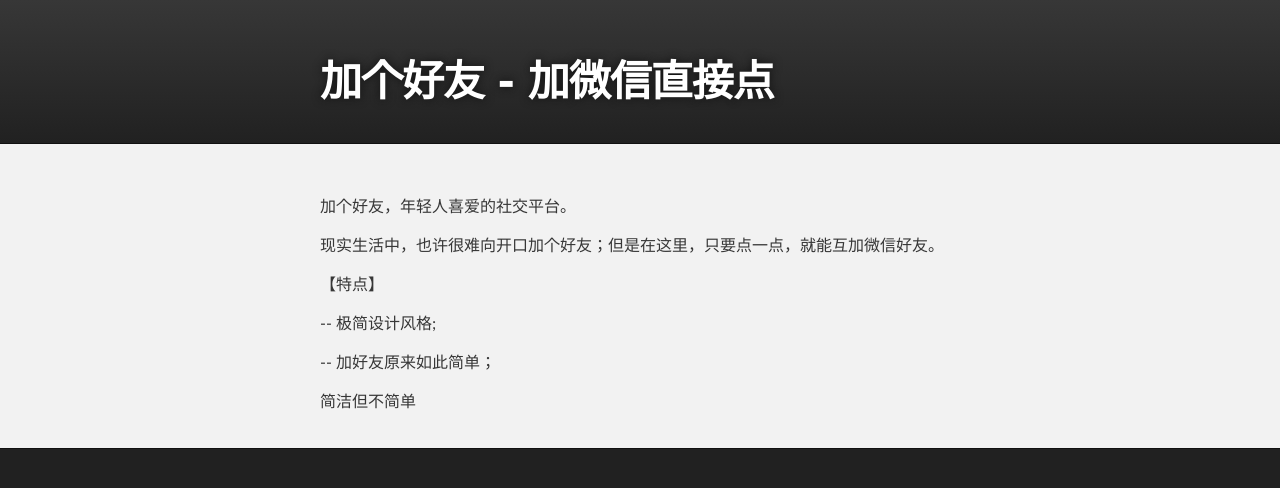
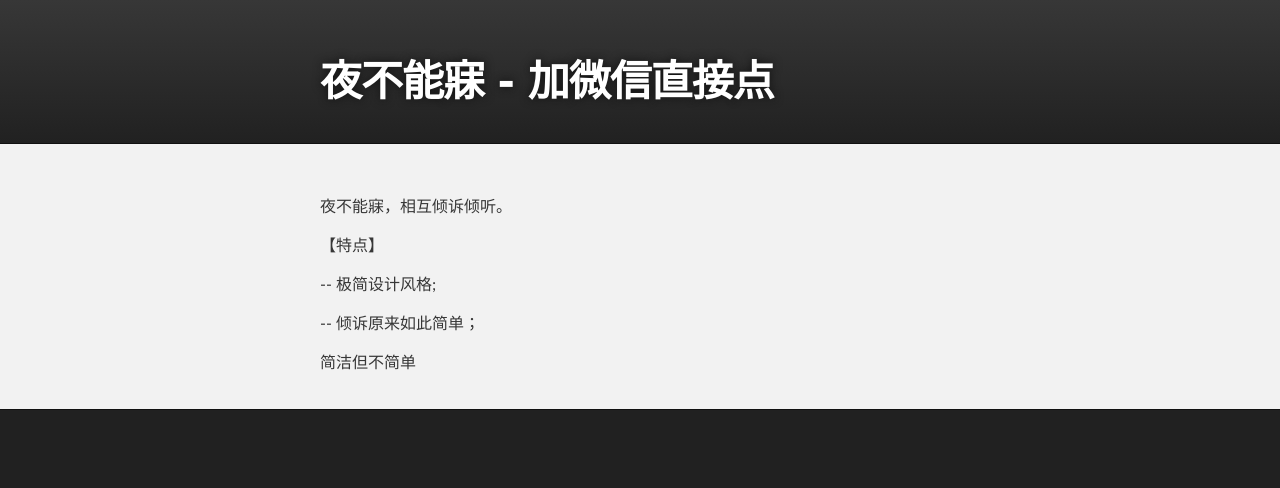
Before and after one commit to cocoaMine/highPicture, a plain HTML site: page JiaWeiXinIndex.html in a window 1280 px wide. Drawn offline with Linux system fonts and the light colour scheme.

Commit message:
Update JiaWeiXinIndex.html

```diff
--- a/JiaWeiXinIndex.html
+++ b/JiaWeiXinIndex.html
@@ -1,49 +1,112 @@
 <!DOCTYPE html>
+
 <html>
 
+
+
+
   <head>
+
     <meta charset='utf-8'>
+
     <meta http-equiv="X-UA-Compatible" content="chrome=1">
-    <meta name="description" content="加个好友 : ">
+
+    <meta name="description" content="夜不能寐 : ">
+
+
+
 
     <link rel="stylesheet" type="text/css" media="screen" href="stylesheets/stylesheet.css">
 
-    <title>加个好友</title>
+
+
+
+    <title>夜不能寐</title>
+
   </head>
+
+
+
 
   <body>
 
-    <!-- HEADER -->
-    <div id="header_wrap" class="outer">
-        <header class="inner">
-
-          <h1 id="project_title">加个好友 - 加微信直接点
-</h1>
-
-        </header>
-    </div>
-
-    <!-- MAIN CONTENT -->
-    <div id="main_content_wrap" class="outer">
-      <section id="main_content" class="inner">
-<p>加个好友，年轻人喜爱的社交平台。</p>
-
-<p>现实生活中，也许很难向开口加个好友；但是在这里，只要点一点，就能互加微信好友。
-</p>
 
 
 
-<p>【特点】</p>
-<p>-- 极简设计风格;</p>
-<p>-- 加好友原来如此简单；</p>
-        <p></p>
-        <p>简洁但不简单</p>
+    <!-- HEADER -->
 
-      </section>
+    <div id="header_wrap" class="outer">
+
+        <header class="inner">
+
+
+
+
+          <h1 id="project_title">夜不能寐 - 加微信直接点
+
+</h1>
+
+
+
+
+        </header>
+
     </div>
 
 
 
 
+    <!-- MAIN CONTENT -->
+
+    <div id="main_content_wrap" class="outer">
+
+      <section id="main_content" class="inner">
+
+<p>夜不能寐，相互倾诉倾听。</p>
+
+
+
+
+
+</p>
+
+
+
+
+
+
+
+
+
+
+<p>【特点】</p>
+
+<p>-- 极简设计风格;</p>
+
+<p>-- 倾诉原来如此简单；</p>
+
+        <p></p>
+
+        <p>简洁但不简单</p>
+
+
+
+
+      </section>
+
+    </div>
+
+
+
+
+
+
+
+
+
+
+
+
   </body>
+
 </html>
```
